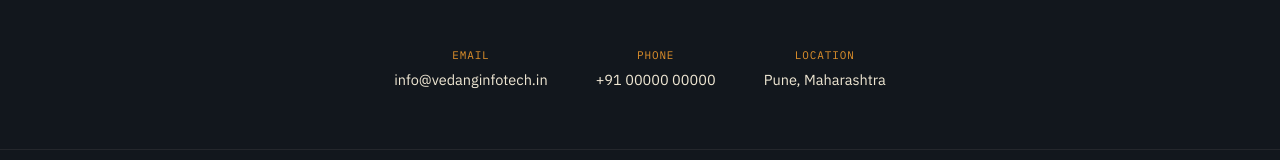
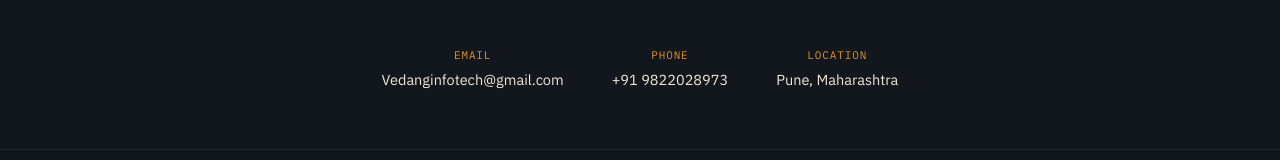
Before and after one commit to gpande285/vedanginfotech, a plain HTML site: page docs/index.html in a window 1280 px wide. Shown: the part 4835-4995 px from the top of the page. Drawn offline with Linux system fonts and the light colour scheme.

Commit message:
Update contact details in index.html

```diff
--- a/docs/index.html
+++ b/docs/index.html
@@ -681,8 +681,8 @@
       <a href="mailto:info@vedanginfotech.in?subject=Project%20Enquiry" class="btn btn-outline">Discuss a Project</a>
     </div>
     <div class="contact-details">
-      <div class="cd-item"><div class="k">Email</div><div class="v">info@vedanginfotech.in</div></div>
-      <div class="cd-item"><div class="k">Phone</div><div class="v">+91 00000 00000</div></div>
+      <div class="cd-item"><div class="k">Email</div><div class="v">Vedanginfotech@gmail.com</div></div>
+      <div class="cd-item"><div class="k">Phone</div><div class="v">+91 9822028973</div></div>
       <div class="cd-item"><div class="k">Location</div><div class="v">Pune, Maharashtra</div></div>
     </div>
   </div>
```
